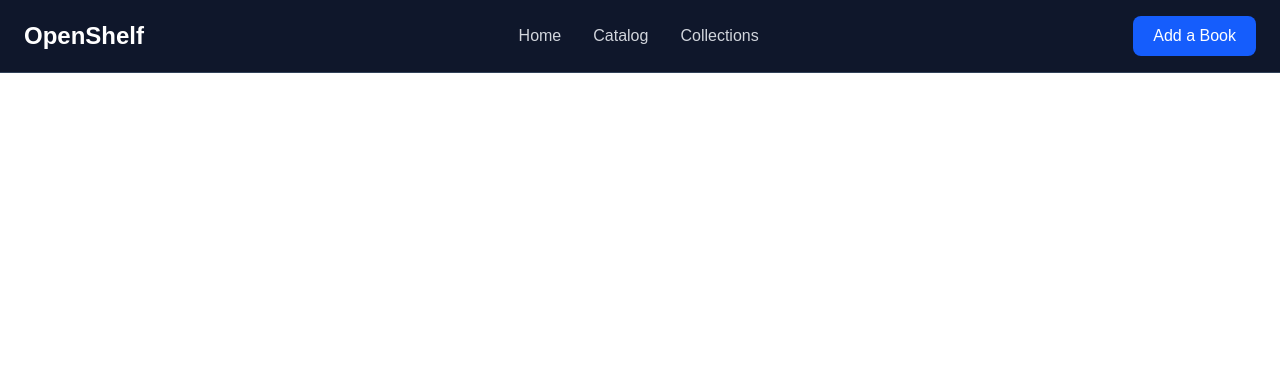
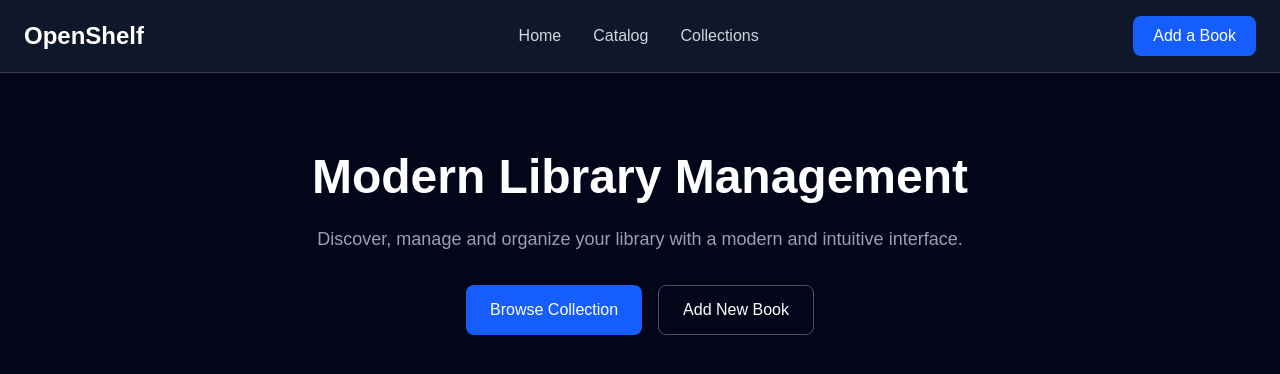
Before and after one commit to shsalima/openShelf-library, a Next.js app: page / in a window 1280 px wide. Shown: the top 374 px of the page. Built offline with nearby package versions, Linux system fonts and the light colour scheme.

Commit message:
travail sur hero section de la page home

```diff
--- a/app/page.tsx
+++ b/app/page.tsx
@@ -2,6 +2,26 @@ import Image from "next/image";
 
 export default function Home() {
   return (
-    <div></div>
+    <main className="min-h-screen bg-slate-950 text-white">
+      <section className="text-center py-20 px-6">
+        <h1 className="text-5xl font-bold">
+          Modern Library Management
+        </h1>
+        <p className="mt-6 text-lg text-gray-400 max-w-2xl mx-auto">
+            Discover, manage and organize your library with a modern and intuitive interface.
+        </p>
+        <div className="flex justify-center gap-4 mt-8">
+          <button className="bg-blue-600 hover:bg-blue-700 px-6 py-3 rounded-lg font-medium">
+            Browse Collection
+          </button>
+          <button className="border border-slate-600 hover:bg-slate-800 px-6 py-3 rounded-lg font-medium">
+            Add New Book
+          </button>
+
+        </div>
+
+      </section>
+
+    </main>
   );
 }
```
